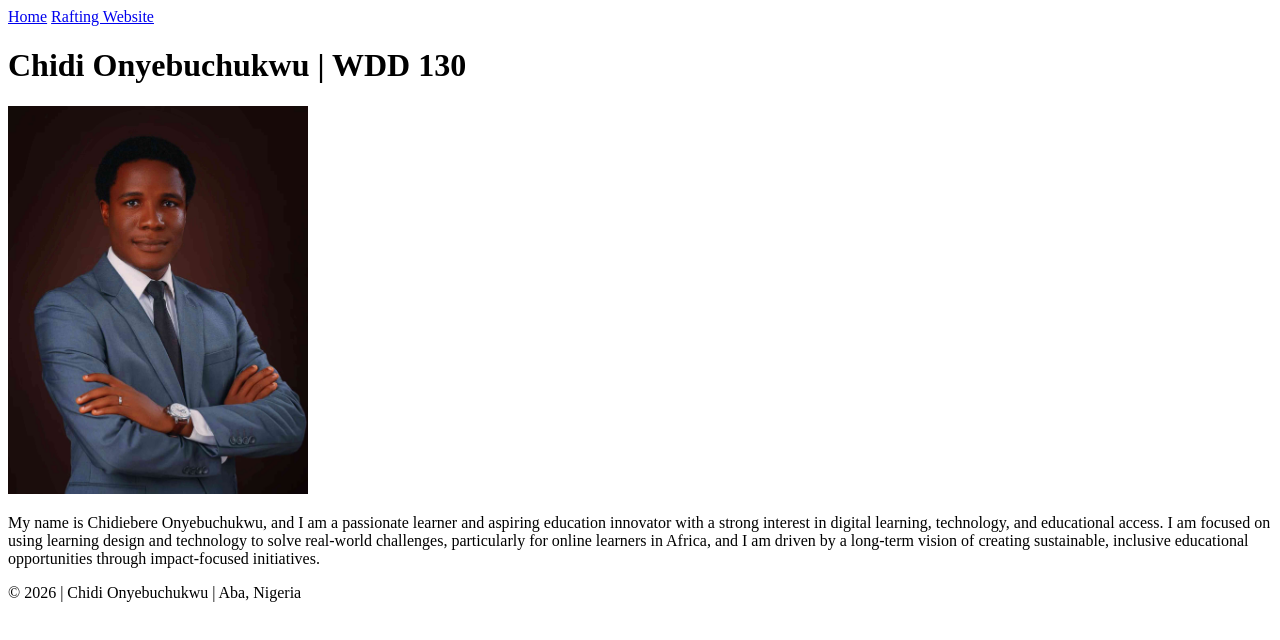
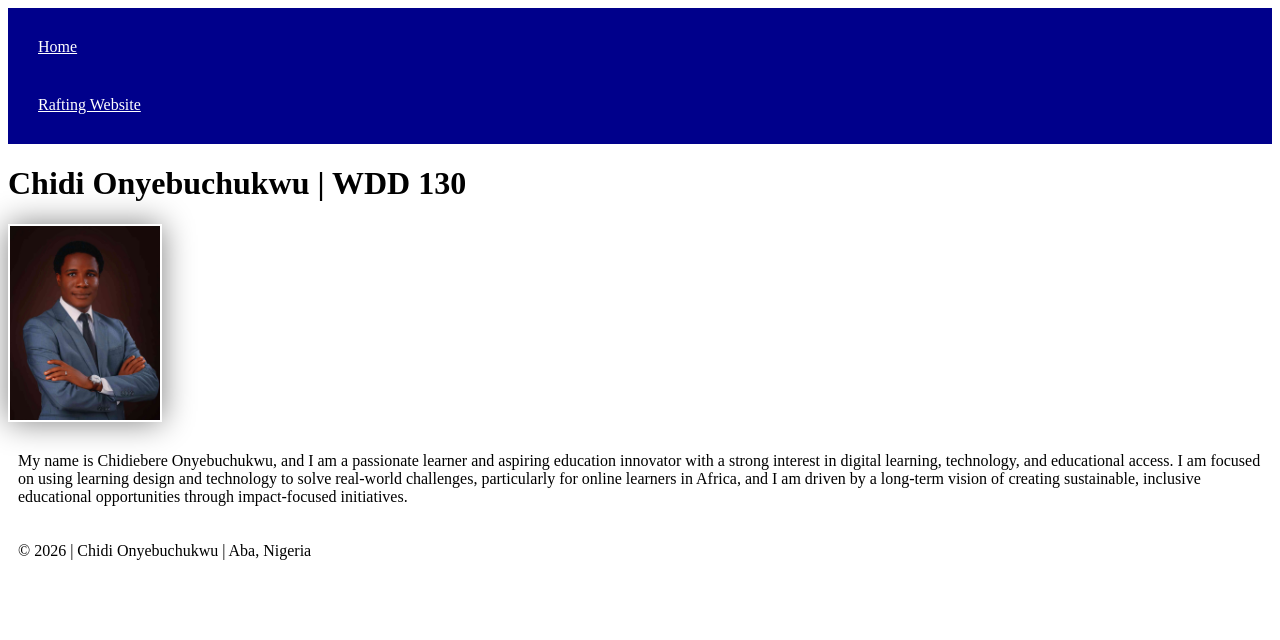
Before and after one commit to chidionyebuchukwu/wdd130, a plain HTML site: page index.html in a window 1280 px wide. Drawn offline with Linux system fonts and the light colour scheme.

Commit message:
CSS reference added

```diff
--- a/index.html
+++ b/index.html
@@ -5,6 +5,7 @@
     <meta charset="UTF-8">
     <meta name="viewport" content="width=device-width, initial-scale=1.0">
     <title>Chidi Onyebuchukwu | WDD 130 </title>
+    <link rel="stylesheet" href="styles/styles.css">
 </head>
 
 <body>
--- a/styles/styles.css
+++ b/styles/styles.css
@@ -0,0 +1,27 @@
+nav {
+    background-color: darkblue;
+    padding: 10px;
+}
+
+nav a {
+    color: white;
+    display: block;
+    padding: 20px;
+}
+
+hi {
+    color: darkblue;
+}
+
+img {
+    width: 150px;
+    height: auto;
+    ,
+    border: 1px solid black;
+    padding: 2px;
+    box-shadow: 0 0 30px gray;
+}
+
+p {
+    padding: 10px;
+}
```
